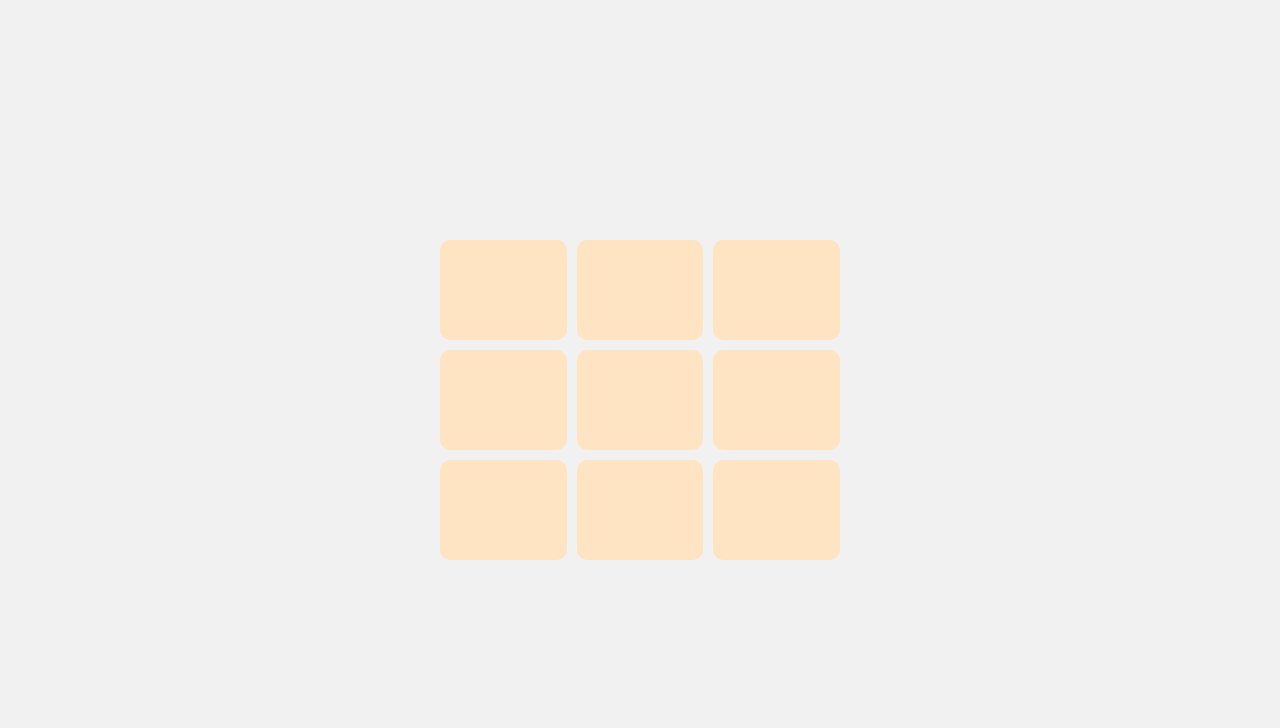
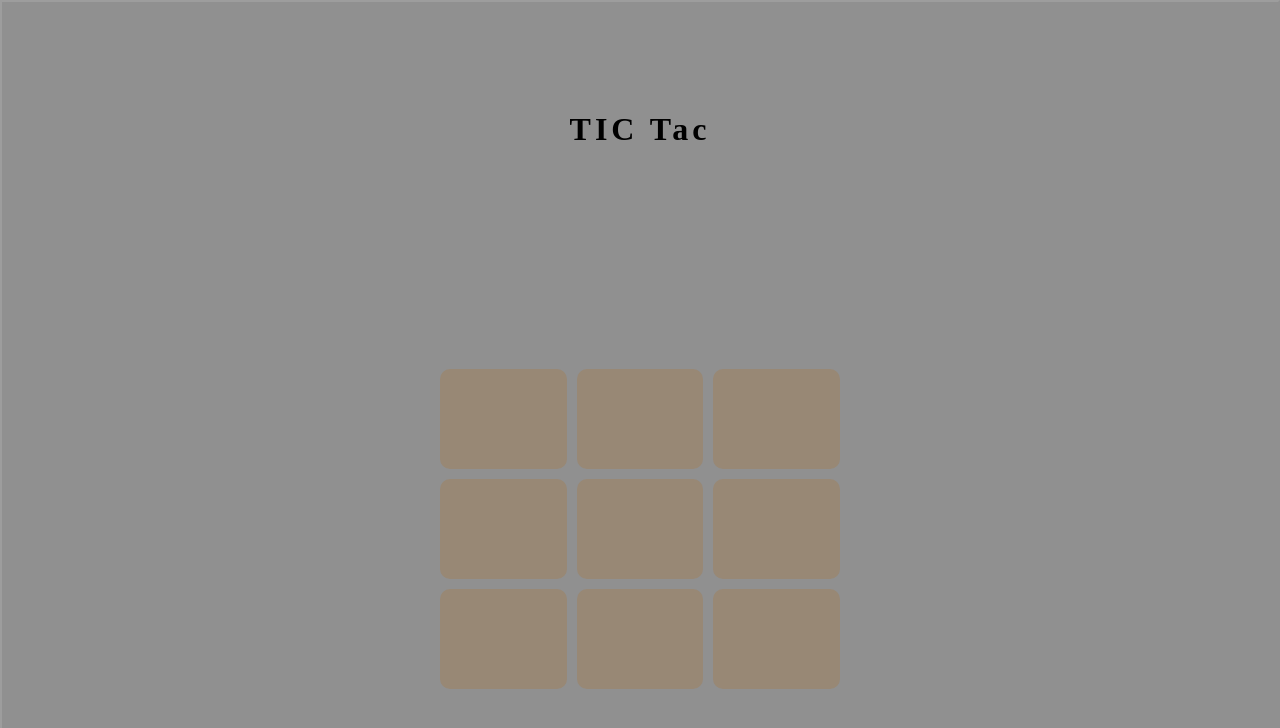
Before and after one commit to chafakaim/Tic-tac, a plain HTML site: page index.html in a window 1280 px wide. Shown: the top 728 px of the page. Drawn offline with Linux system fonts and the light colour scheme.

Commit message:
ajout de la patie refaire le jeux

```diff
--- a/css.css
+++ b/css.css
@@ -6,10 +6,15 @@
 body{
     background: #f1f1f1;
     display: flex;
+    flex-direction:column;
     align-items: center;
-    justify-content: center;
+    justify-content: space-around;
+
     height: 100vh;
     overflow-x: hidden;
+}
+h1{
+    letter-spacing: 4px;
 }
 .container{
     display: grid;
@@ -82,3 +87,15 @@ span{
     padding:3px;
     cursor: pointer;
 }
+.gameover{
+    position:absolute;
+    display: flex;
+    flex-direction: column;
+    justify-content: space-evenly;
+    align-items: center;
+
+    height: 100vh;
+    background-color: black;
+    opacity: .4;
+    width: 100%;
+}
--- a/index.html
+++ b/index.html
@@ -9,6 +9,9 @@
     <script src='./js.js' defer></script>
 </head>
 <body>
+    <div class="header">
+        <h1>TIC Tac</h1>
+    </div>
     <div class="player1">
         le player1 à ganiez veuillier refaire la partie.
         <span>X</span>
@@ -32,5 +35,9 @@
         <div class="box"></div>
         <div class="box"></div>
     </div>
+    <div class="gameover">
+        <h3>Game Over</h3>
+        <button class="gameover">RESTART</button>
+    </div>
 </body>
 </html>
--- a/js.js
+++ b/js.js
@@ -32,14 +32,14 @@ class TICtoc{
         // span1
         this.span1.addEventListener('click',function(e){
             this.delete(this.span1);
-        }.bind(this))
+        }.bind(this));
         //span2
         this.span2.addEventListener('click',function(e){
             this.delete(this.span2);
-        }.bind(this))
+        }.bind(this));
         this.span3.addEventListener('click',function(e){
             this.delete(this.alert);
-        })
+        }.bind(this));
 
     }
 
```
